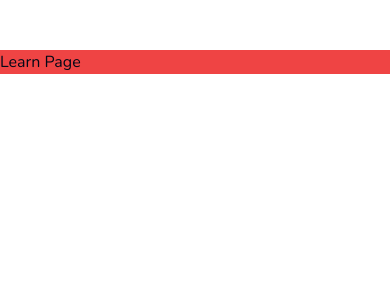
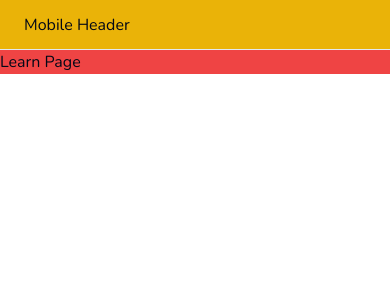
Before and after one commit to Shitanshu731/LanguageApp, a Next.js app: page /learn in a window 390 px wide. Shown: the top 300 px of the page. Built offline with nearby package versions, Linux system fonts and the light colour scheme.

Commit message:
Add Mobile Header

```diff
--- a/app/(main)/layout.tsx
+++ b/app/(main)/layout.tsx
@@ -1,9 +1,11 @@
+import MobileHeader from "@/components/mobile-header";
 import Sidebar from "@/components/sidebar";
 import React from "react";
 
 const layout = ({ children }: { children: React.ReactNode }) => {
   return (
     <>
+    <MobileHeader />
     <Sidebar className="hidden md:flex" />
       <main className="md:pl-[256px] h-full max-md:pt-[50px]">
         <div className="h-full bg-red-500">{children}</div>
--- a/app/(main)/learn/page.tsx
+++ b/app/(main)/learn/page.tsx
@@ -3,7 +3,7 @@ import React from 'react'
 
 const page = () => {
   return (
-    <div className=''>
+    <div className='max-h-screen flex '>
       Learn  Page
     </div>
   )
--- a/app/(marketing)/header.tsx
+++ b/app/(marketing)/header.tsx
@@ -8,7 +8,7 @@ import { Button } from '@/components/ui/button'
 const Header = () => {
   return (
     <header className='h-20 w-full border-b-2 px-4 border-slate-200'>
-     <div className='lg:max-w-screen-lg mx-auto flex items-center justify-between h-full'>
+     <div className='md:max-w-screen-lg mx-auto flex items-center justify-between h-full'>
       <div className='pt-8 pl-4 pb-7 items-center gap-x-3 flex'>
         <Image src="/mascot.svg" alt="Mascot" height ={40} width={40}/>
         <h1 className='text-2xl font-extrabold text-green-600 tracking-wide'>
--- /dev/null
+++ b/components/mobile-header.tsx
@@ -0,0 +1,11 @@
+import React from 'react'
+
+const MobileHeader = () => {
+  return (
+    <nav className='md:hidden px-6 h-[50px] flex items-center bg-yellow-500 border-b fixed top-0 w-full z-50'>
+      Mobile Header
+    </nav>
+  )
+}
+
+export default MobileHeader
```
